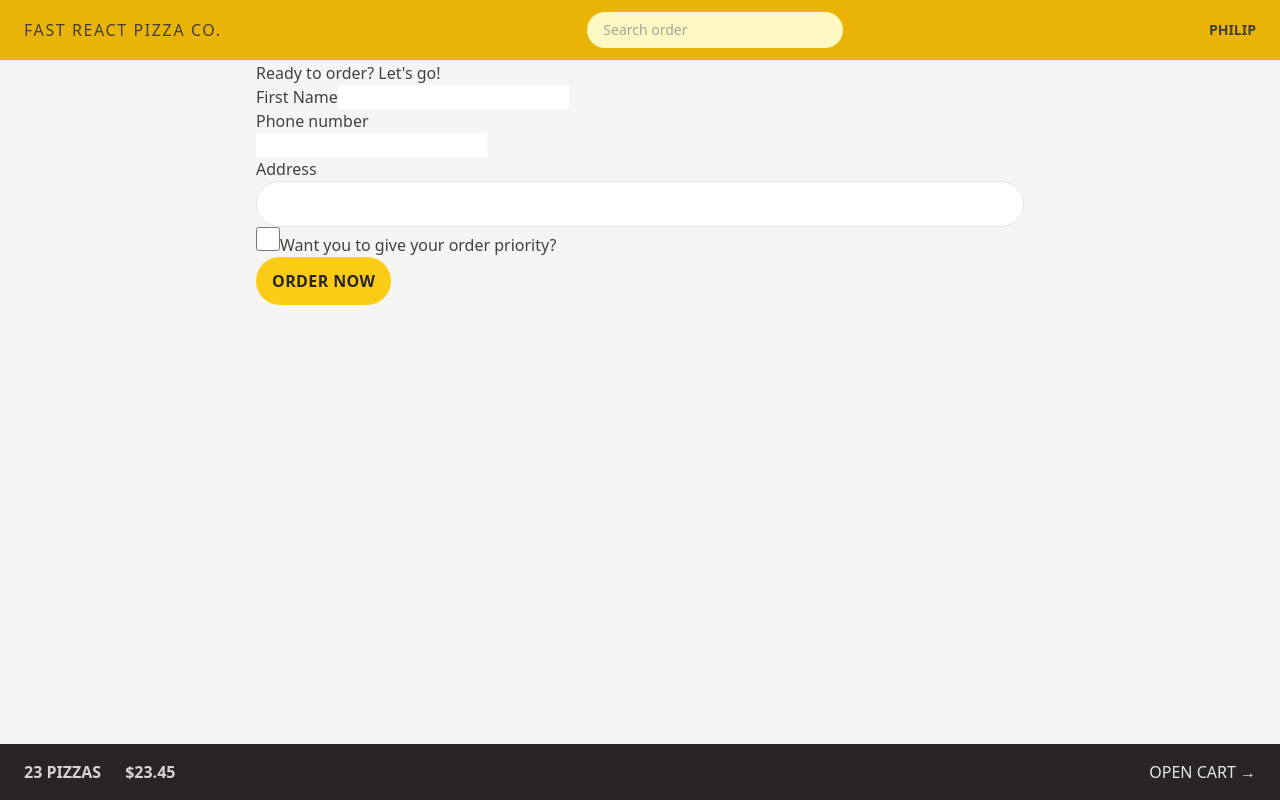
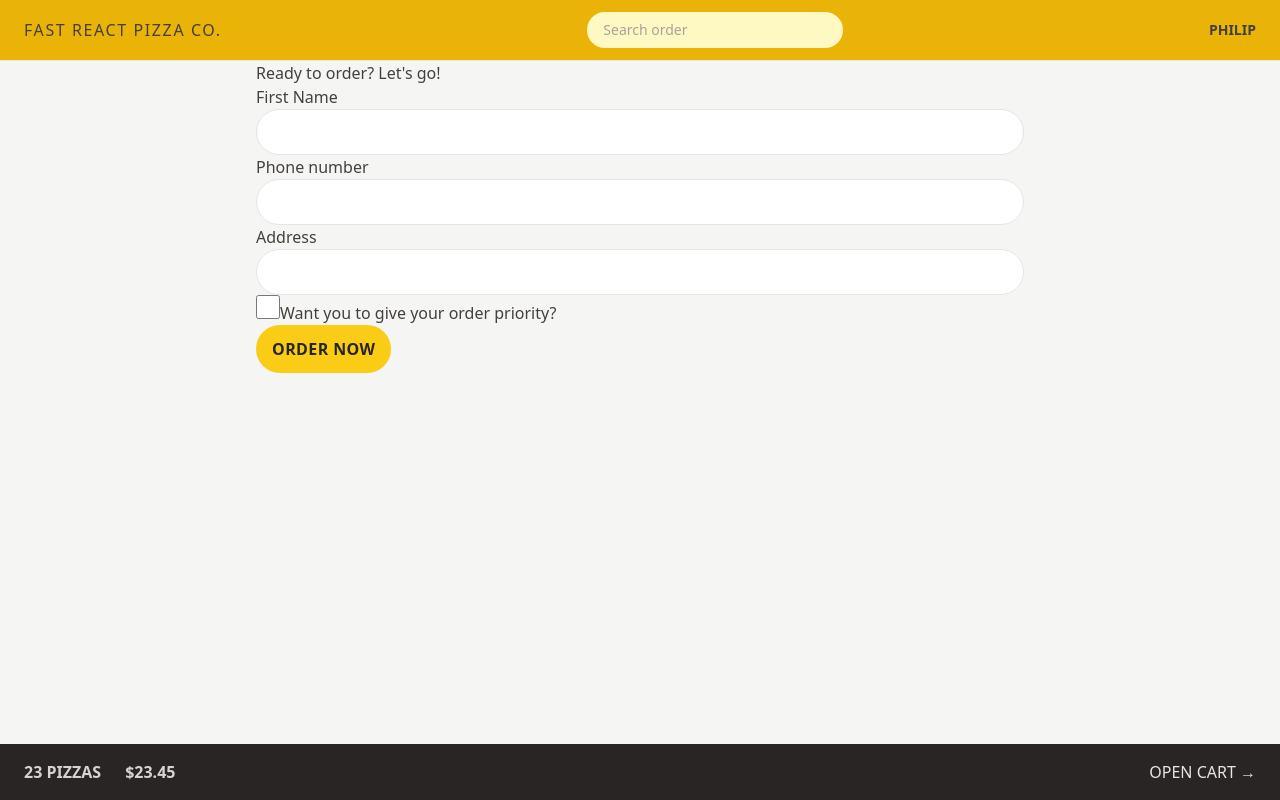
Before and after one commit to Gbangbolaoluwagbemiga/pizza, a React (Vite) app: page /order/new in a window 1280 px wide. Built offline with nearby package versions, Linux system fonts and the light colour scheme.

Commit message:
styles added

```diff
--- a/src/features/order/CreateOrder.jsx
+++ b/src/features/order/CreateOrder.jsx
@@ -49,13 +49,13 @@ function CreateOrder() {
       <Form method="POST">
         <div>
           <label>First Name</label>
-          <input type="text" name="customer" required />
+          <input type="text" name="customer" className="input" required />
         </div>
 
         <div>
           <label>Phone number</label>
           <div>
-            <input type="tel" name="phone" required />
+            <input type="tel" name="phone" className="input" required />
           </div>
           {formErrors?.phone && <p>{formErrors.phone}</p>}
         </div>
@@ -63,14 +63,7 @@ function CreateOrder() {
         <div>
           <label>Address</label>
           <div>
-            <input
-              type="text"
-              name="address"
-              className="w-full rounded-full border border-stone-200 px-4 py-2 text-sm
-              transition-all duration-300 placeholder:text-stone-400 focus:outline-none focus:ring
-              focus:ring-yellow-400 md:px-6 md:py-3"
-              required
-            />
+            <input type="text" name="address" className="input" required />
           </div>
         </div>
 
--- a/src/index.css
+++ b/src/index.css
@@ -1,20 +1,14 @@
-/* body {
-  font-family: system-ui, -apple-system, BlinkMacSystemFont, 'Segoe UI', Roboto,
-    Oxygen, Ubuntu, Cantarell, 'Open Sans', 'Helvetica Neue', sans-serif;
-  background-color: #f7f7f7;
-  color: #444;
-}
-
-.layout {
-  display: grid;
-  grid-template-rows: auto 1fr auto;
-  gap: 32px;
-  height: 100dvh;
-} */
-
 @tailwind base;
 @tailwind components;
 @tailwind utilities;
+
+@layer components {
+  .input {
+    @apply w-full rounded-full border border-stone-200 px-4 py-2 text-sm
+    transition-all duration-300 placeholder:text-stone-400 focus:outline-none focus:ring
+    focus:ring-yellow-400 md:px-6 md:py-3;
+  }
+}
 
 /* https://dev.to/afif/i-made-100-css-loaders-for-your-next-project-4eje */
 .loader {
```
